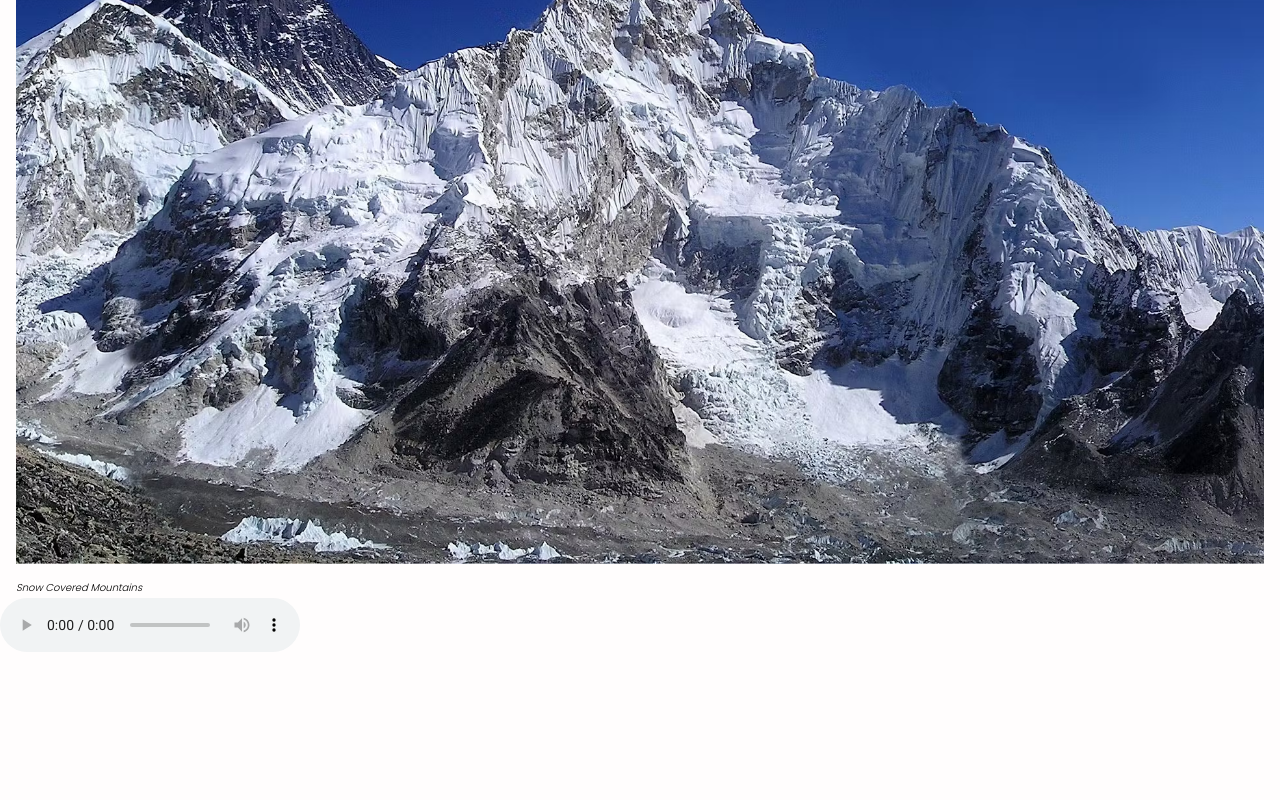
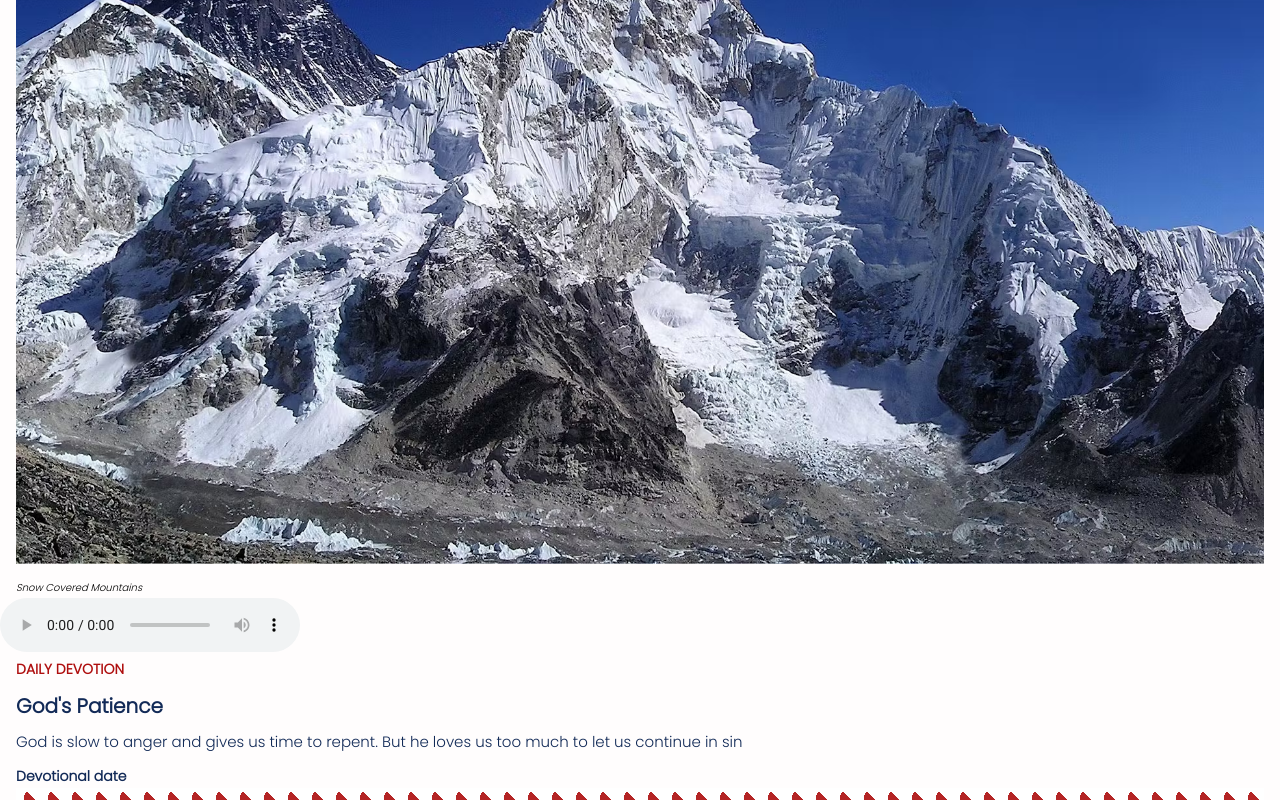
Before and after one commit to Munsa1/daily-devotional-react-frontend, a React (Vite) app: page / in a window 1280 px wide. Shown: the part 202-1002 px from the top of the page. Before the commit the page ends 861 px from the top, so only its background shows below. Built offline with nearby package versions, Linux system fonts and the light colour scheme.

Commit message:
Add Devotional Section with styling

```diff
--- a/src/App.jsx
+++ b/src/App.jsx
@@ -1,3 +1,4 @@
+import Devotional from './components/Devotional/Devotional'
 import Header from './components/header/Header'
 import Hero from './components/hero/Hero'
 function App() {
@@ -5,6 +6,7 @@ function App() {
     <>
     <Header />
     <Hero />
+    <Devotional />
     </>
   )
 }
--- /dev/null
+++ b/src/components/Devotional/Devotional.jsx
@@ -0,0 +1,26 @@
+import styles from "./devotional.module.css";
+
+const Devotional = () => {
+  return (
+    <section className={styles.devotional} id="devotion">
+      <h1 className={`left-margin app-color-1 ${styles["devotional-heading"]}`}>
+        Daily Devotion
+      </h1>
+
+      <h2 className="left-margin app-color-text-2">God's Patience</h2>
+
+      <p className="left-margin app-color-text-2 text-size">
+        God is slow to anger and gives us time to repent. But he loves us too
+        much to let us continue in sin
+      </p>
+
+      <span className="left-margin app-color-text-2" id="devotionDate">
+        Devotional date
+      </span>
+
+      <div className={`left-margin right-margin ${styles["line-break"]}`}></div>
+    </section>
+  );
+};
+
+export default Devotional;
--- /dev/null
+++ b/src/components/Devotional/devotional.module.css
@@ -0,0 +1,48 @@
+.devotional {
+  /* Add section-level styling if needed */
+}
+
+.devotional-heading {
+  font-size: 0.875rem;
+  font-weight: 700;
+  text-transform: uppercase;
+}
+
+.devotional h2 {
+  font-size: 20px;
+  font-weight: 600;
+  padding: 6px 0;
+  margin-right: 100px;
+  line-height: 25px;
+  margin-top: 8px;
+  margin-bottom: 6px;
+}
+
+.devotional p {
+  margin-right: 16px;
+  margin-bottom: 10px;
+}
+
+.devotional span {
+  font-size: 0.875rem;
+  line-height: 1.25;
+  font-weight: 600;
+}
+
+.line-break::before {
+  height: 12px;
+  width: 100%;
+  background: linear-gradient(135deg, white 35%, transparent 25%) -25px 0,
+    linear-gradient(225deg, white 35%, transparent 25%) -25px 0,
+    linear-gradient(117deg, white 35%, transparent 25%),
+    linear-gradient(80deg, white 35%, transparent 25%);
+  background-color: #b42525;
+  display: block;
+  content: "";
+  background-size: 24px 21px;
+  background-repeat: repeat-x;
+}
+
+.line-break {
+  line-height: 10px;
+}
```
